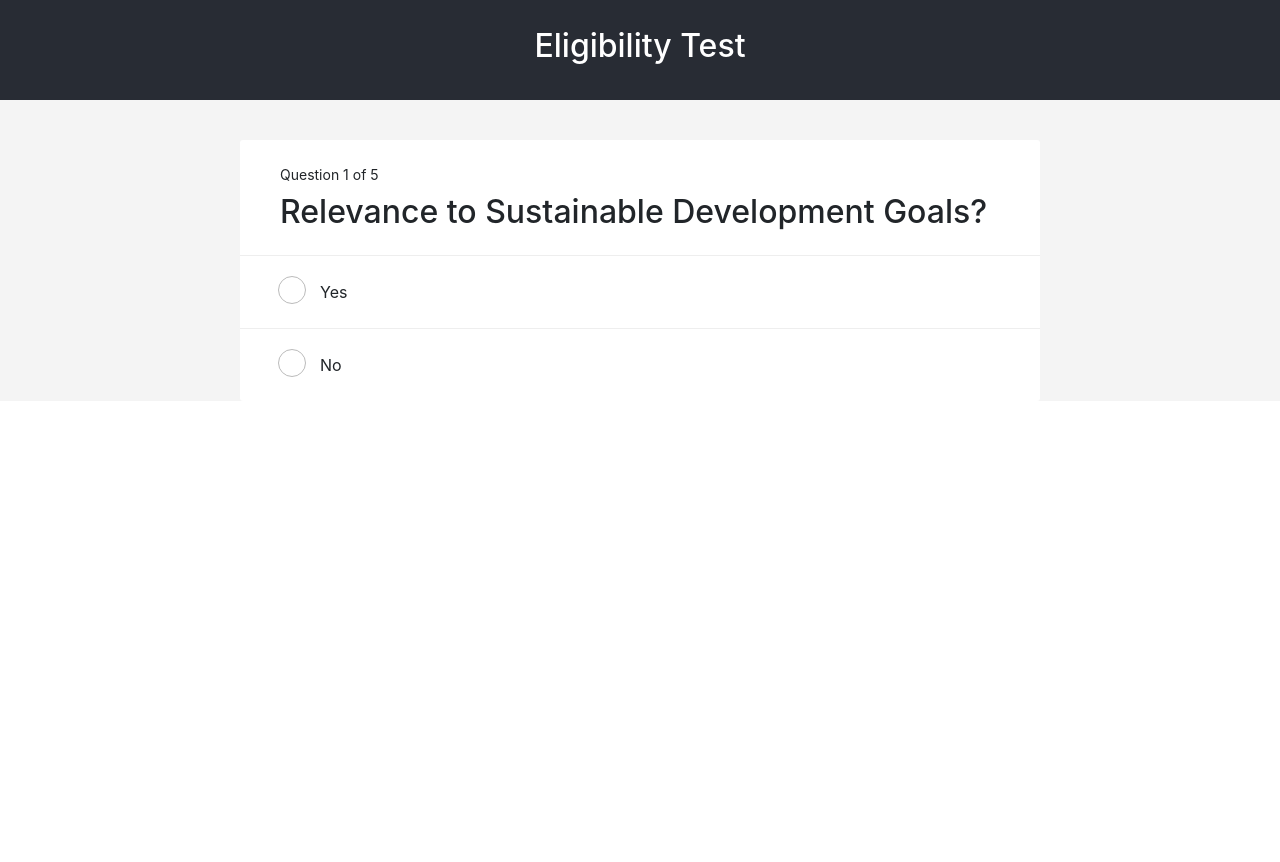
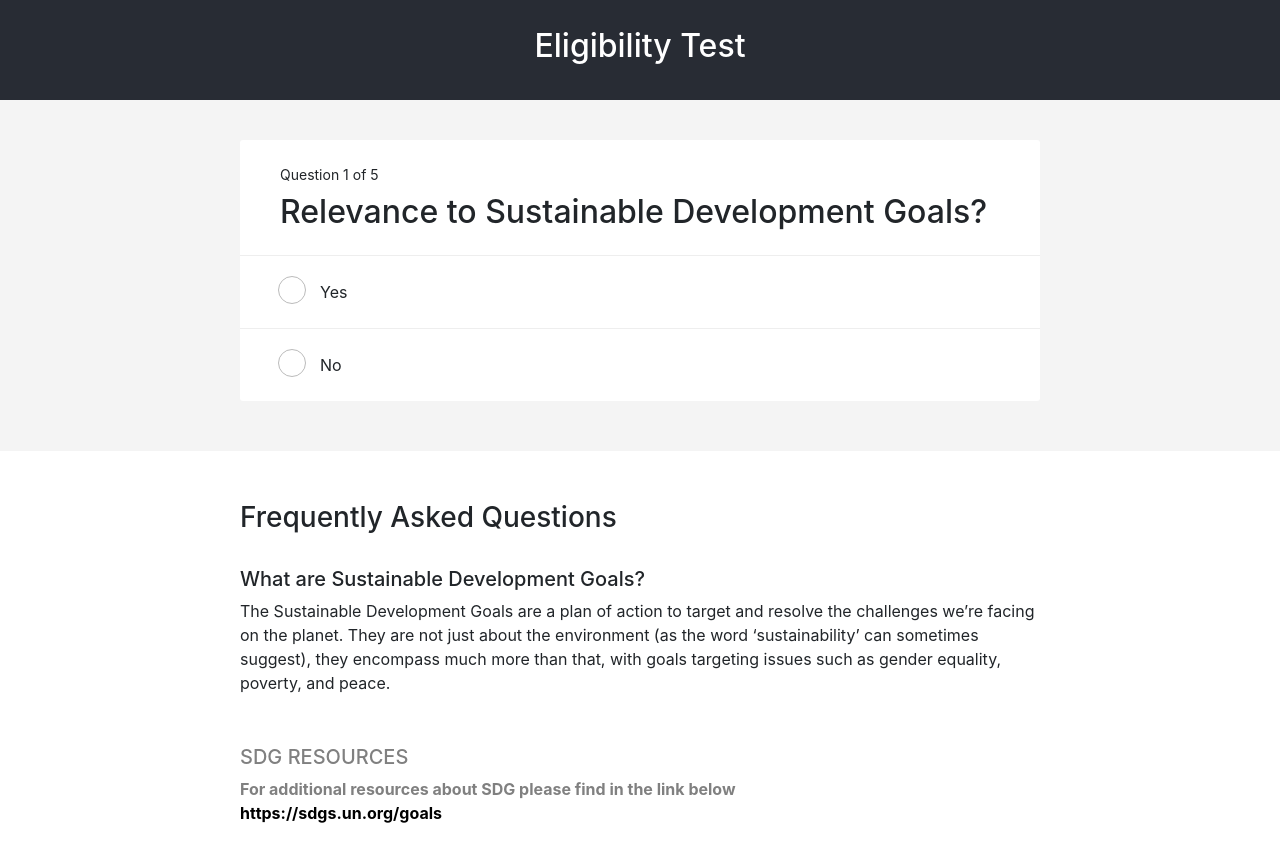
Before and after one commit to rachita19082/eligibility-form, a React (Create React App) app: page / in a window 1280 px wide. Both pictures are taken after a click on the button "Start test". Shown: the top 862 px of the page. Before the commit the page ends 800 px from the top, so only its background shows below. Built offline with nearby package versions, Linux system fonts and the light colour scheme.

Commit message:
Added FAQ section

```diff
--- a/src/Test.js
+++ b/src/Test.js
@@ -1,6 +1,7 @@
 import React, {useState} from "react";
 import Quiz from './components/Quiz';
 import Result from './components/Result';
+import FAQ from './components/FAQ';
 import quizQuestions from './api/quizQuestions';
 import './index.css';
 
@@ -75,7 +76,8 @@ function Test() {
   }
 
   return (
-      <div className="App" style={{textAlign: "left", backgroundColor:"#F4F4F4"}}>
+    <>
+      <div className="App" style={{paddingBottom:50, marginBottom:50, textAlign: "left", backgroundColor:"#F4F4F4"}}>
         <div className="header">
           <h2>Eligibility Test</h2>
         </div>
@@ -88,7 +90,8 @@ function Test() {
         onAnswerSelected={handleAnswerSelected}
         />
       </div>
-
+      <FAQ />
+      </>
     );
   }
 
--- /dev/null
+++ b/src/components/FAQ.js
@@ -0,0 +1,28 @@
+import React from 'react';
+import PropTypes from 'prop-types';
+
+function FAQ(props) {
+  return (
+    <>
+    <div className="faq">
+    <h3>Frequently Asked Questions</h3>
+    <br></br>
+    <h5> What are Sustainable Development Goals? </h5>
+    <p>
+        The Sustainable Development Goals are a plan of action to target and resolve the challenges we’re
+        facing on the planet. They are not just about the environment (as the word ‘sustainability’ can
+        sometimes suggest), they encompass much more than that, with goals targeting issues such as gender
+        equality, poverty, and peace.
+    </p>
+    <div style={{color:"grey", marginTop:50}}>
+        <h5> SDG RESOURCES </h5>
+        <b>For additional resources about SDG please find in the link below <br></br>
+        <a href="https://sdgs.un.org/goals" style={{color:'black'}}>https://sdgs.un.org/goals</a>
+        </b>
+    </div>
+    </div>
+    </>
+  );
+}
+
+export default FAQ;
--- a/src/index.css
+++ b/src/index.css
@@ -31,6 +31,13 @@ body {
   max-width: 800px;
   margin: 0 auto;
   background: #fff;
+  border-radius: 3px;
+}
+
+.faq {
+  position: relative;
+  max-width: 800px;
+  margin: 0 auto;
   margin-bottom: 80px;
   border-radius: 3px;
 }
```
